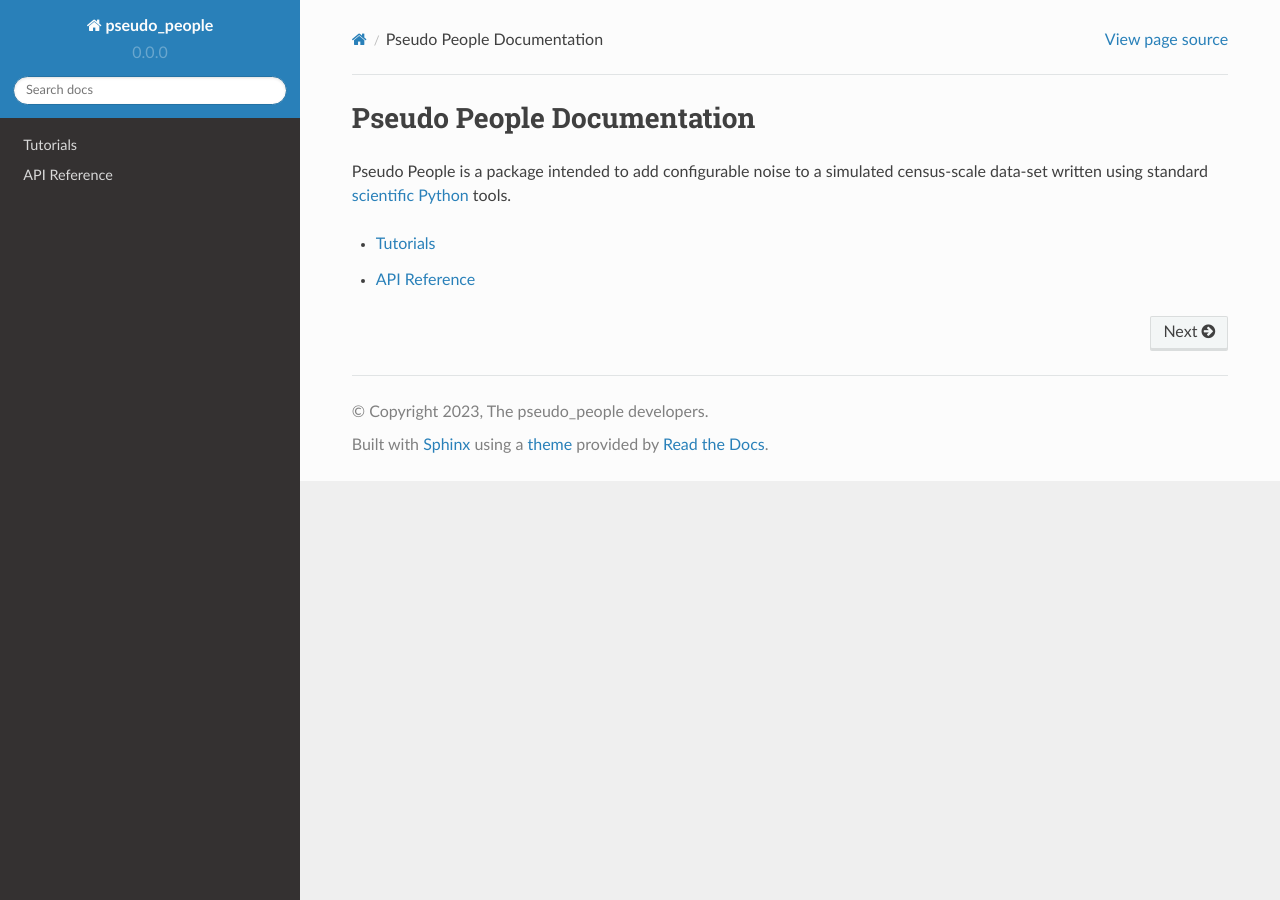
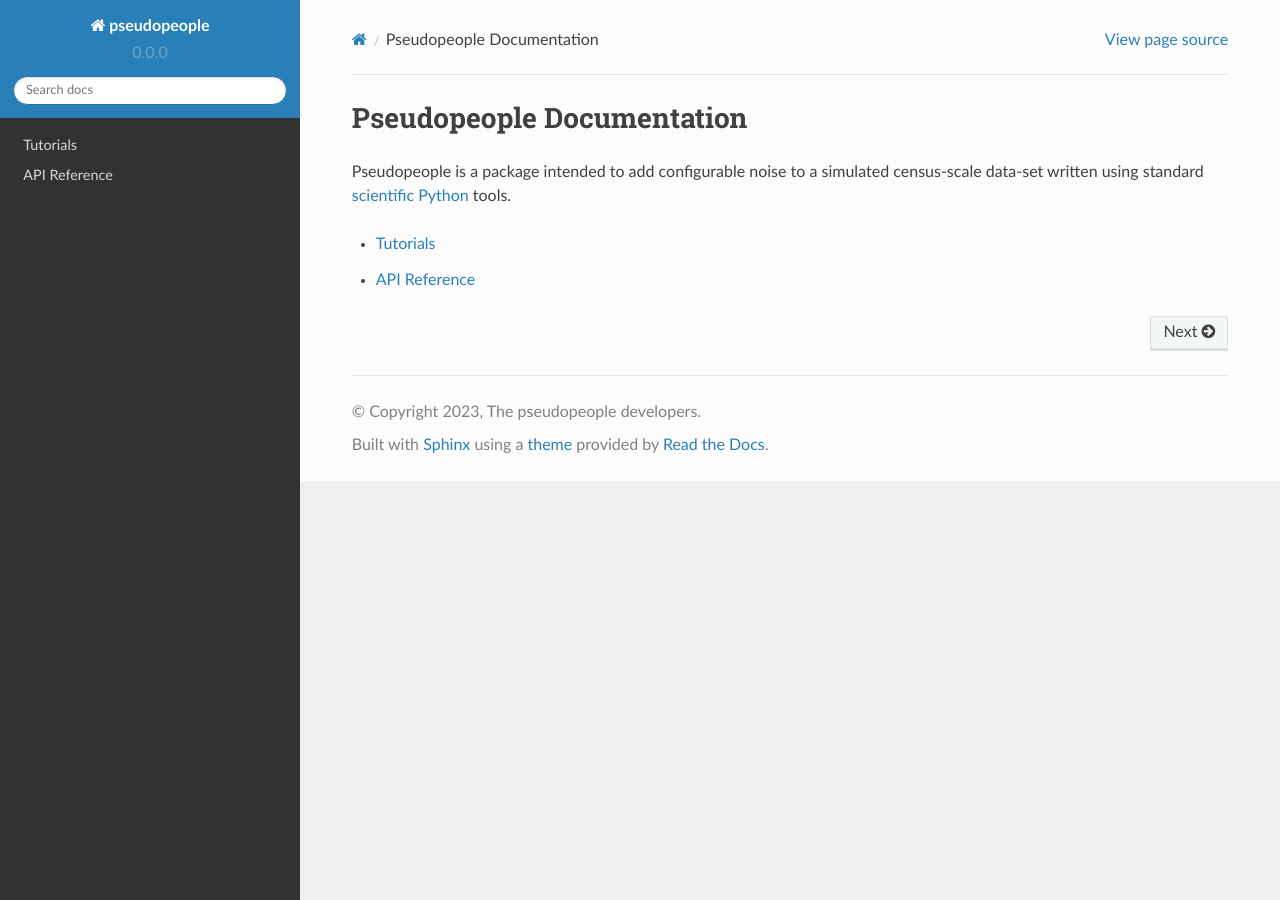
Before and after one commit to ihmeuw/pseudopeople, a Sphinx documentation site: the page built from docs/source/index.rst, in a window 1280 px wide. Built offline with Sphinx 7.4.7 and the Read the Docs theme 2.0.0, drawn with Linux system fonts in a browser that asks for light colours; pages that are not in the unit, such as notebooks, are missing from menus.

Commit message:
Rename pseudo people to pseudopeople

```diff
--- a/docs/source/api_reference/index.rst
+++ b/docs/source/api_reference/index.rst
@@ -1,7 +1,7 @@
 API Reference
 =============
 
-.. automodule:: pseudo_people
+.. automodule:: pseudopeople
 
 .. toctree::
    :maxdepth: 2
--- a/docs/source/conf.py
+++ b/docs/source/conf.py
@@ -20,9 +20,9 @@ from pathlib import Path
 from docutils.nodes import Text
 from sphinx.ext.intersphinx import missing_reference
 
-import pseudo_people
+import pseudopeople
 
-base_dir = Path(pseudo_people.__file__).parent
+base_dir = Path(pseudopeople.__file__).parent
 
 about = {}
 with (base_dir / "__about__.py").open() as f:
--- a/docs/source/index.rst
+++ b/docs/source/index.rst
@@ -1,8 +1,8 @@
-===========================
-Pseudo People Documentation
-===========================
+==========================
+Pseudopeople Documentation
+==========================
 
-Pseudo People is a package intended to add configurable noise to a simulated
+Pseudopeople is a package intended to add configurable noise to a simulated
 census-scale data-set written using standard
 `scientific Python <https://www.scipy.org/>`_ tools.
 
--- a/docs/source/tutorials/index.rst
+++ b/docs/source/tutorials/index.rst
@@ -4,7 +4,7 @@
 Tutorials
 =========
 Here you'll find a set of tutorials to introduce concepts and tools available
-in the ``pseudo_people`` package.
+in the ``pseudopeople`` package.
 
 Before digging into the tutorials, please walk through the
 :doc:`getting started <getting_started>` guide.  It will help you set up a
--- a/setup.py
+++ b/setup.py
@@ -10,7 +10,7 @@ if not (min_version[0] <= sys.version_info[:2] <= max_version[0]):
     py_version = ".".join([str(v) for v in sys.version_info[:3]])
     error = (
         "\n----------------------------------------\n"
-        "Error: Pseudo People runs under python {min_version}-{max_version}.\n"
+        "Error: Pseudopeople runs under python {min_version}-{max_version}.\n"
         "You are running python {py_version}".format(
             min_version=min_version[1], max_version=max_version[1], py_version=py_version
         )
@@ -24,7 +24,7 @@ if __name__ == "__main__":
     src_dir = base_dir / "src"
 
     about = {}
-    with (src_dir / "pseudo_people" / "__about__.py").open() as f:
+    with (src_dir / "pseudopeople" / "__about__.py").open() as f:
         exec(f.read(), about)
 
     with (base_dir / "README.rst").open() as f:
@@ -95,7 +95,7 @@ if __name__ == "__main__":
         },
         # entry_points="""
         #         [console_scripts]
-        #         simulate=pseudo_people.interface.cli:simulate
+        #         simulate=pseudopeople.interface.cli:simulate
         #     """,
         zip_safe=False,
     )
--- a/src/pseudo_people/__init__.py
+++ b/src/pseudopeople/__init__.py
@@ -1,4 +1,4 @@
-from pseudo_people.__about__ import (
+from pseudopeople.__about__ import (
     __author__,
     __copyright__,
     __email__,
```
Also changed, not shown: README.rst (+10 -10 lines), src/pseudopeople/__about__.py (renamed from src/pseudo_people/__about__.py, +4 -4 lines), 1 other file.
